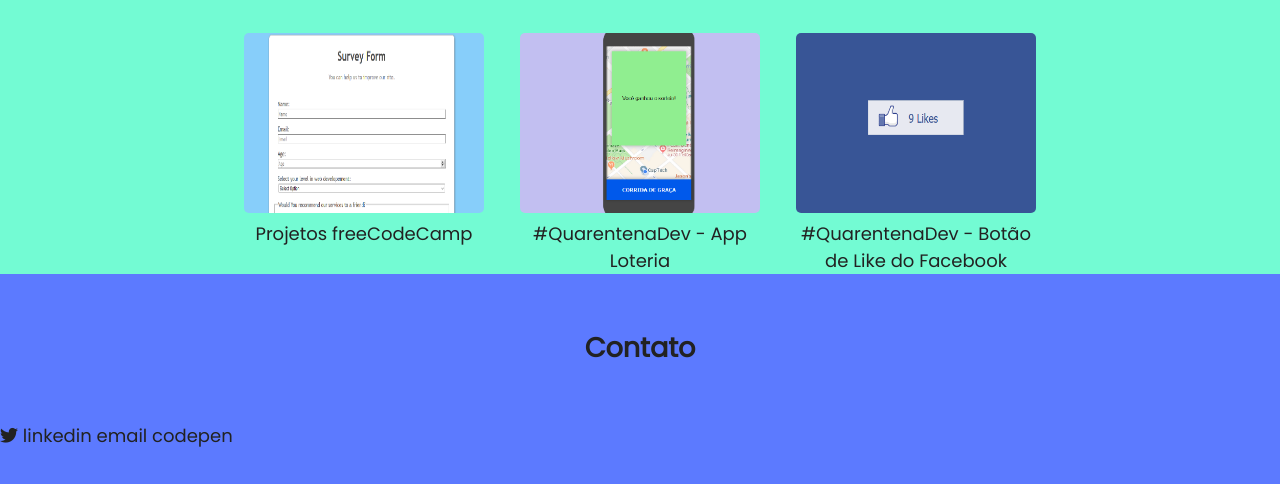
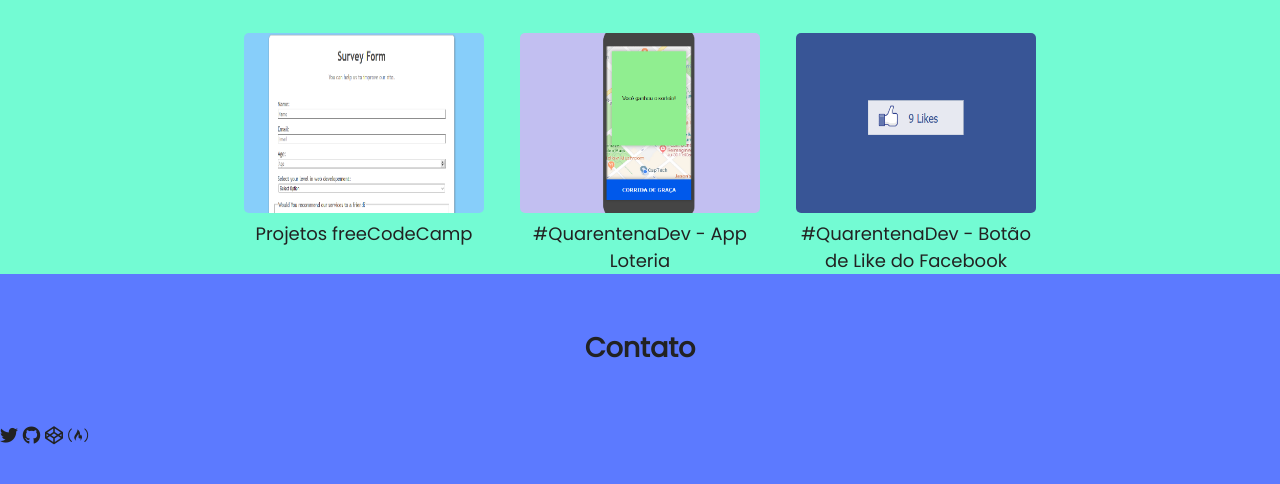
Before and after one commit to EstherMarie/imersao-css, a plain HTML site: page index.html in a window 1280 px wide. Shown: the part 1192-1676 px from the top of the page. Drawn offline with Linux system fonts and the light colour scheme.

Commit message:
Update index.html

```diff
--- a/index.html
+++ b/index.html
@@ -74,13 +74,13 @@
               <i class="fab fa-twitter"></i>
            </a>
            <a target="_blank" href="https://linkedin.com/in/">
-              linkedin
-           </a>
-           <a href="mailto:@outlook.com.br">
-              email
+              <i class="fab fa-github"></i>
            </a>
            <a target="_blank" href="https://codepen.io/Alnithak">
-              codepen
+              <i class="fab fa-codepen"></i>
+           </a>
+           <a target="_blank" href="https://www.freecodecamp.org/">
+              <i class="fab fa-free-code-camp"></i>
            </a>
         </div>
      </section>
```
